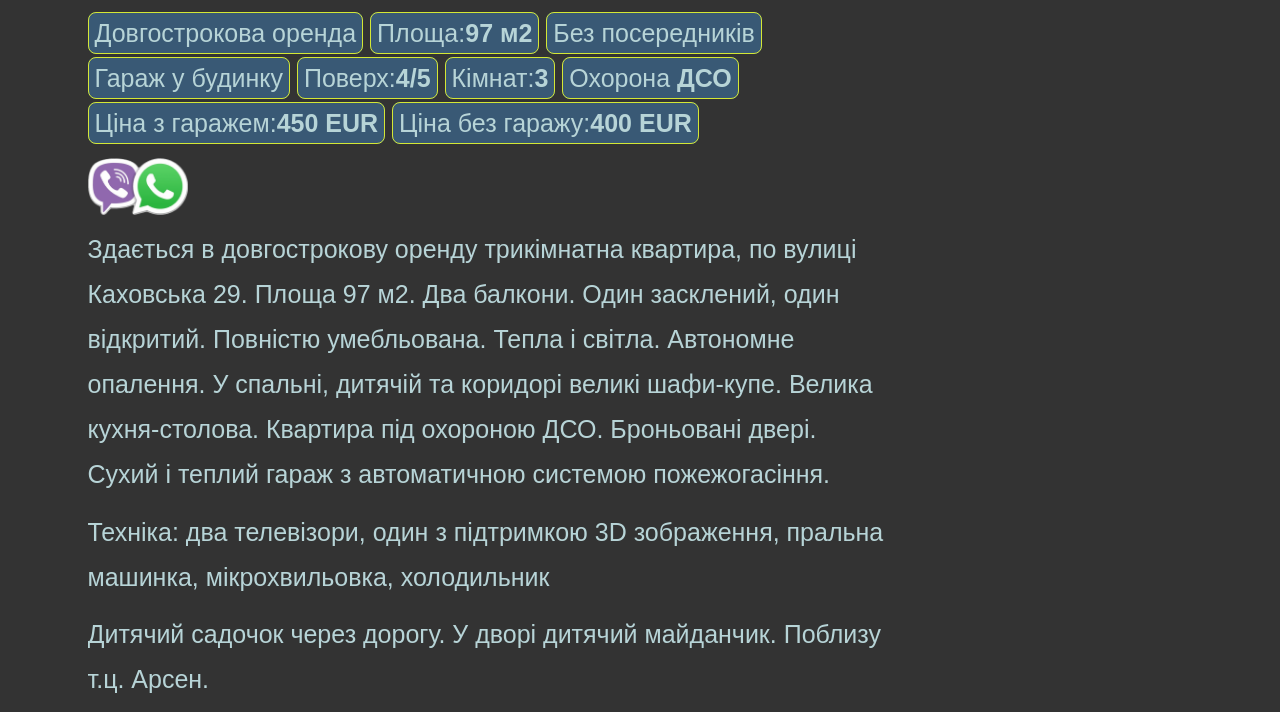
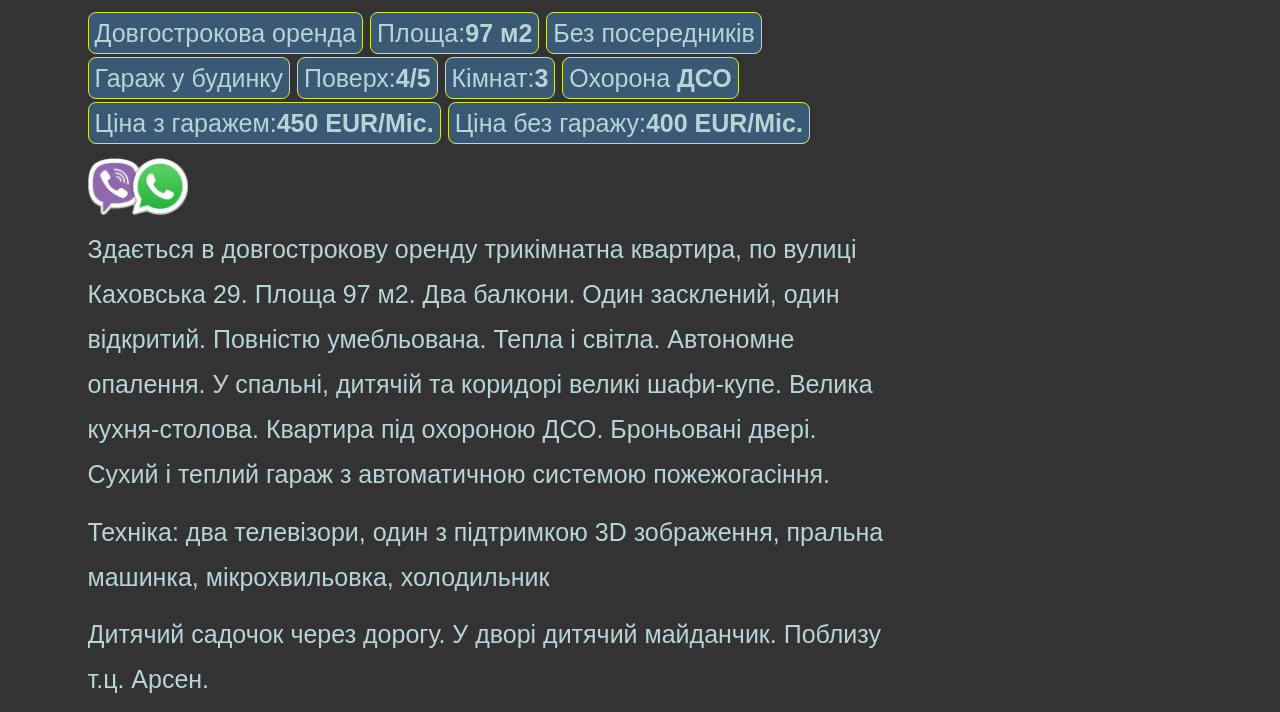
Before and after one commit to volbobvol/KMoHMUxjuviCRJJh, a plain HTML site: page index.html in a window 1280 px wide. Shown: the part 88-800 px from the top of the page. Drawn offline with nearby package versions, Linux system fonts and the light colour scheme; a web font is replaced by a local one.

Commit message:
Update index.html

```diff
--- a/index.html
+++ b/index.html
@@ -42,8 +42,8 @@
                   <span>Кімнат:<strong>3</strong></span>
                   <span>Охорона <strong>ДСО</strong></span>
 
-                  <span>Ціна з гаражем:<strong>450 EUR</strong></span>
-                  <span>Ціна без гаражу:<strong>400 EUR</strong></span>
+                  <span>Ціна з гаражем:<strong>450 EUR/Міс.</strong></span>
+                  <span>Ціна без гаражу:<strong>400 EUR/Міс.</strong></span>
                 </p>
                 <p>
                   <img src="images/connect.png" id="connect-click" style="width: 100px;cursor: pointer;">
```
